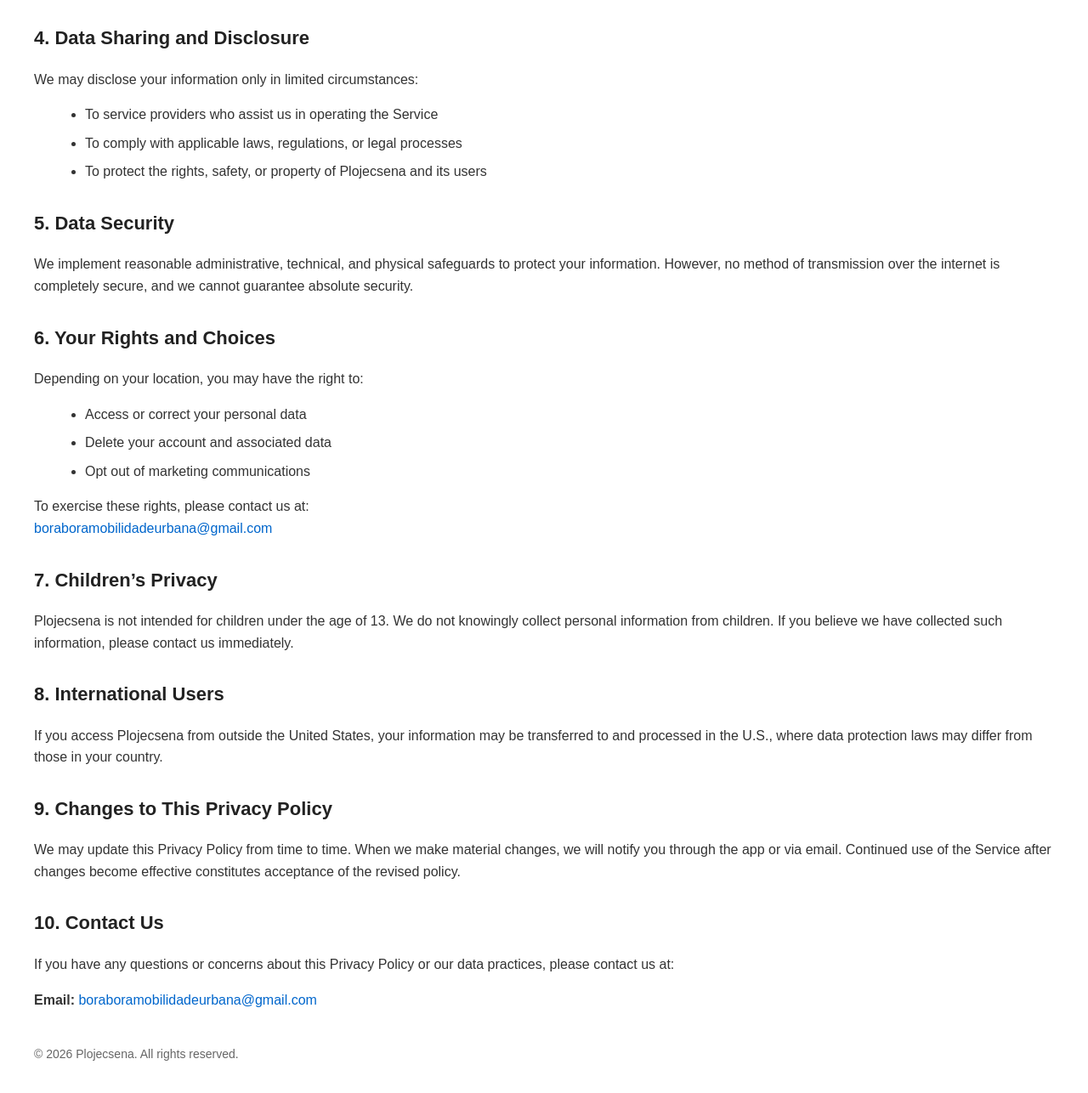
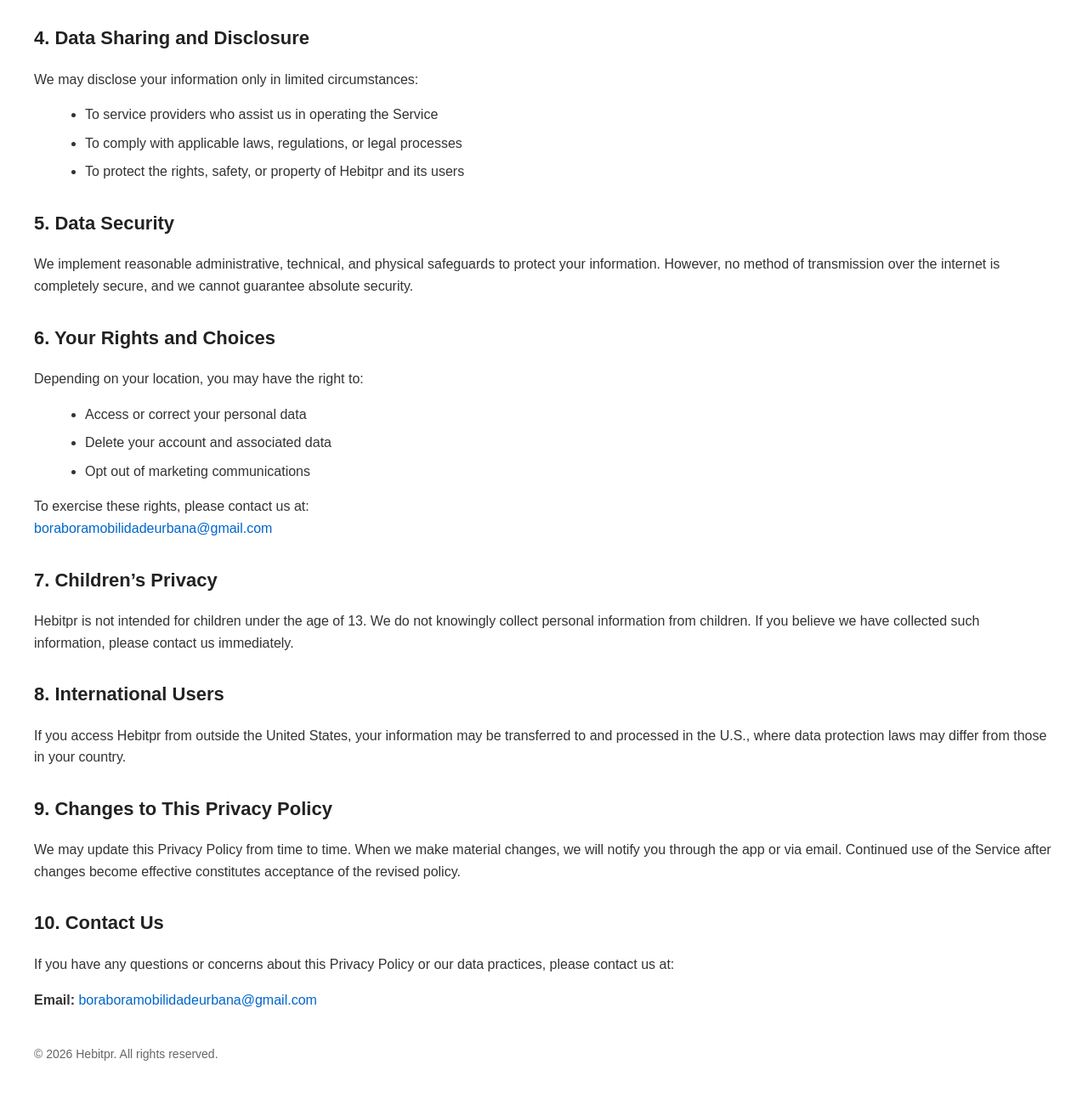
Before and after one commit to zhangxj8906/Plojecsena-web, a plain HTML site: page index.html in a window 1280 px wide. Shown: the part 1398-2684 px from the top of the page at 85% size. Drawn offline with Linux system fonts and the light colour scheme.

Commit message:
Update index.html

```diff
--- a/index.html
+++ b/index.html
@@ -2,7 +2,7 @@
 <html lang="en-US">
 <head>
     <meta charset="UTF-8">
-    <title>Privacy Policy – Plojecsena</title>
+    <title>Privacy Policy – Hebitpr</title>
     <meta name="viewport" content="width=device-width, initial-scale=1.0">
     <style>
         body {
@@ -50,7 +50,7 @@
 <p><strong>Last updated:</strong> May 7, 2026</p>
 
 <p>
-    This Privacy Policy describes how <strong>Plojecsena</strong> (“we,” “our,” or “us”) collects, uses, and protects your information when you use our mobile application and related services (collectively, the “Service”). By accessing or using Plojecsena, you agree to the terms of this Privacy Policy.
+    This Privacy Policy describes how <strong>Hebitpr</strong> (“we,” “our,” or “us”) collects, uses, and protects your information when you use our mobile application and related services (collectively, the “Service”). By accessing or using Hebitpr, you agree to the terms of this Privacy Policy.
 </p>
 
 <h2>1. Information We Collect</h2>
@@ -68,7 +68,7 @@
 
 <h3>b) Automatically Collected Information</h3>
 <p>
-    When you use Plojecsena, we automatically collect certain technical data, including:
+    When you use Hebitpr, we automatically collect certain technical data, including:
 </p>
 <ul>
     <li>Device type, operating system, and app version</li>
@@ -115,7 +115,7 @@
 <ul>
     <li>To service providers who assist us in operating the Service</li>
     <li>To comply with applicable laws, regulations, or legal processes</li>
-    <li>To protect the rights, safety, or property of Plojecsena and its users</li>
+    <li>To protect the rights, safety, or property of Hebitpr and its users</li>
 </ul>
 
 <h2>5. Data Security</h2>
@@ -140,12 +140,12 @@
 
 <h2>7. Children’s Privacy</h2>
 <p>
-    Plojecsena is not intended for children under the age of 13. We do not knowingly collect personal information from children. If you believe we have collected such information, please contact us immediately.
+    Hebitpr is not intended for children under the age of 13. We do not knowingly collect personal information from children. If you believe we have collected such information, please contact us immediately.
 </p>
 
 <h2>8. International Users</h2>
 <p>
-    If you access Plojecsena from outside the United States, your information may be transferred to and processed in the U.S., where data protection laws may differ from those in your country.
+    If you access Hebitpr from outside the United States, your information may be transferred to and processed in the U.S., where data protection laws may differ from those in your country.
 </p>
 
 <h2>9. Changes to This Privacy Policy</h2>
@@ -163,7 +163,7 @@
 </p>
 
 <div class="footer">
-    © 2026 Plojecsena. All rights reserved.
+    © 2026 Hebitpr. All rights reserved.
 </div>
 
 </body>
```
